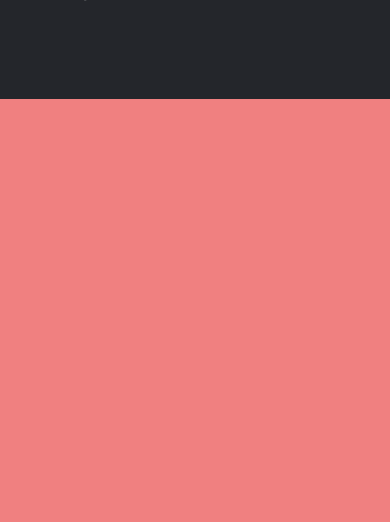
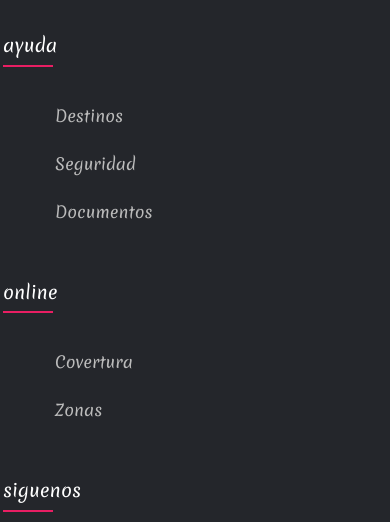
Before and after one commit to carkotx/Travelkotx01, a website: page secciones/comidas.html in a window 390 px wide. Shown: the part 1502-2024 px from the top of the page. Before the commit the page ends 1601 px from the top, so only its background shows below. Drawn offline with nearby package versions, Linux system fonts and the light colour scheme.

Commit message:
responsive footer0.1

```diff
--- a/scss/origen.scss
+++ b/scss/origen.scss
@@ -76,10 +76,7 @@ a {
 		}
 	}
 }
-.logo {
-	display: flex;
-	justify-content: space-between;
-}
+
 
 .bodyContactos {
 	background: #837878;
@@ -158,6 +155,18 @@ ul {
 	}
 }
 
+@media(max-width: 767px){
+	.footer-col {
+	  width: 50%;
+	  margin-bottom: 30px;
+	}
+  }
+
+  @media(max-width: 574px){
+	.footer-col {
+	  width: 100%;
+	}
+  }
 /*formulario*/
 /*font-w negrita, text al. al centro*/
 /*para que salte de limea y centrar el formu.*/
```
Also changed, not shown: css/destino.css, 1 other file.
